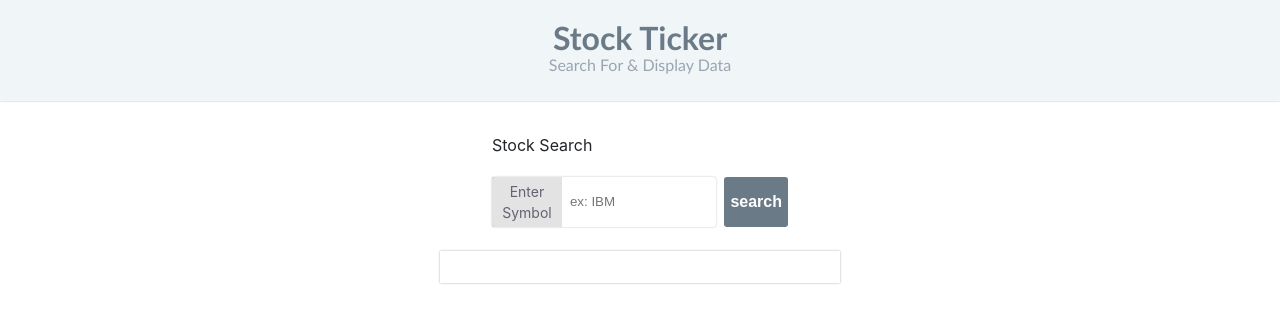
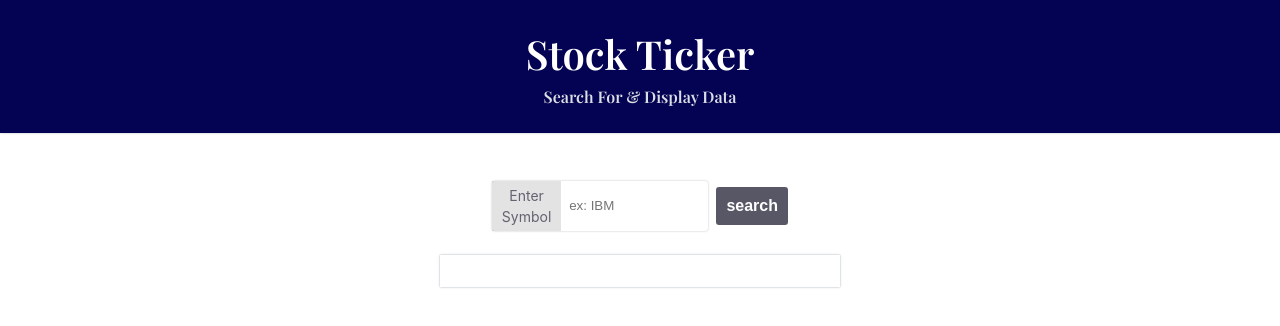
Before and after one commit to jillianatkins/dmit2008a01-assessment1, a website built with Parcel: page src/index.html in a window 1280 px wide. Built offline with nearby package versions, Linux system fonts and the light colour scheme.

Commit message:
Modified CSS / Tidied Up
Modified CSS, cleaned up index.html / index.js

```diff
--- a/src/index.html
+++ b/src/index.html
@@ -5,6 +5,8 @@
     <meta name="viewport" content="width=device-width, initial-scale=1.0" />
     <title>Alpha Vantage API</title>
     <link rel="stylesheet" href="./css/styles.css" />
+    <link rel="preconnect" href="https://fonts.gstatic.com">
+    <link href="https://fonts.googleapis.com/css2?family=Playfair+Display:wght@600&display=swap" rel="stylesheet">
   </head>
   <body>
 
@@ -17,17 +19,13 @@
 
     <main>
       <form id="search" class="search-api">
-        <ul class="categories">
-          <li class="category subheading"><h3>Stock Search</h3></li>
-        <li class="category search-term">
-              <div class="control">  <label for="searchTerm">Enter Symbol</label>
-                  <input id="searchTerm" type="text" placeholder="ex: IBM" required>
-              </div>
-
-              <button>search</button></div>
-
-        </li>
-
+        <ul class="search-form">
+          <li class="search-term">
+            <div class="control">  <label for="searchTerm">Enter Symbol</label>
+              <input id="searchTerm" type="text" placeholder="ex: IBM" required>
+            </div>
+            <button>search</button></div>
+          </li>
       </ul>
 
     </form>
--- a/src/js/index.js
+++ b/src/js/index.js
@@ -27,7 +27,7 @@ window.addEventListener('load', function(e) {
         const stockData = getData(e.currentTarget.elements.searchTerm.value)
         stockData.then(res=> {
             if(res["Global Quote"]["01. symbol"] === undefined){
-                const errorTemplate = `<p>No results found for that symbol.</p>`
+                const errorTemplate = `<h3 class="error">No results found for that symbol.</h3>`
                 document.querySelector('.results').innerHTML = errorTemplate;
             }
             else{
--- a/src/scss/_app-header.scss
+++ b/src/scss/_app-header.scss
@@ -4,8 +4,7 @@
     background-color:#e6eff499;
     text-align: center;
     box-shadow: 0 0 2px 0 #b1bbc3;
-    font-family: Verdana, Geneva, Tahoma, sans-serif;
-    font-family:'Gill Sans', 'Gill Sans MT', Calibri, 'Trebuchet MS', sans-serif;
+    font-family: 'Playfair Display', serif;
 
     h1{
         font-size:2rem;
```
Also changed, not shown: src/css/styles.css.
